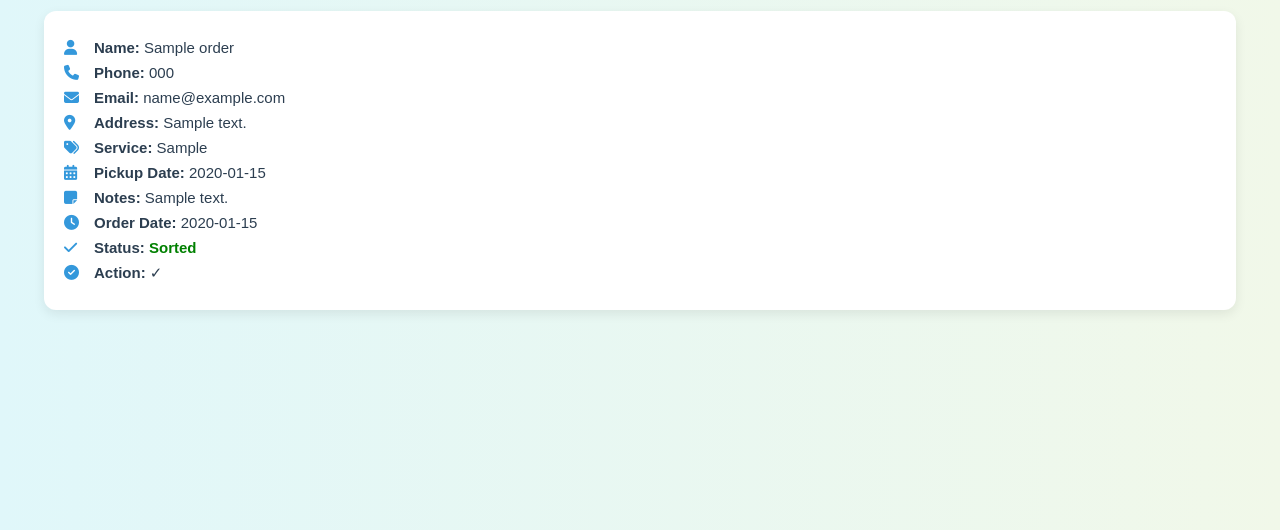
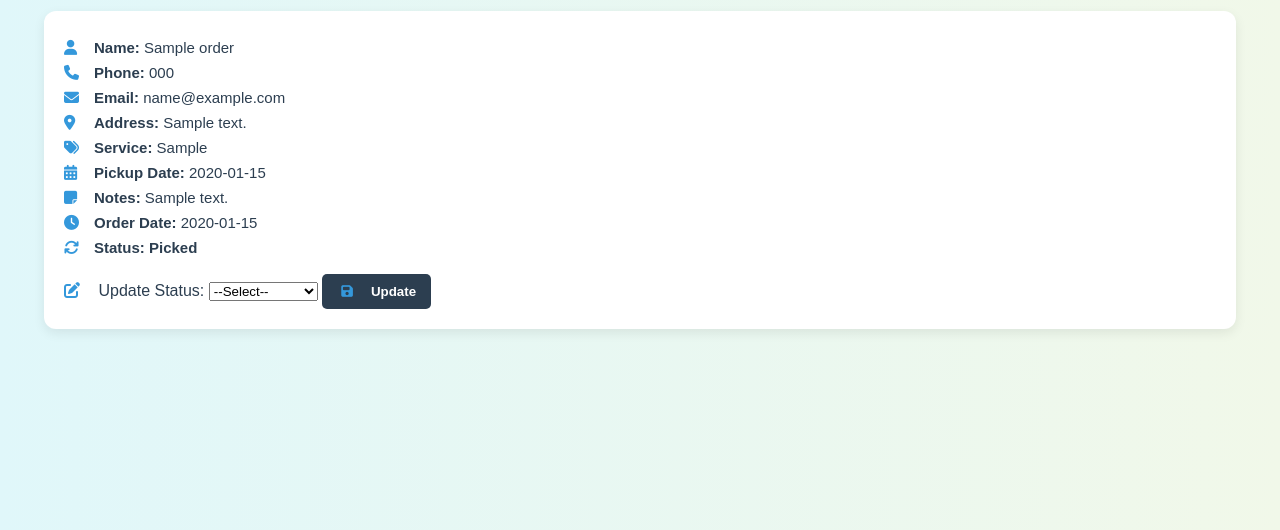
Before and after one commit to munir-moh/laundry-service, a Flask app: page /admin-dashboard in a window 1280 px wide. Shown: the part 232-762 px from the top of the page. Run offline with Flask 3, Linux system fonts and the light colour scheme; the visitor is signed in with stand-in values (Sample User, id 1); tables that the repository leaves empty hold one stand-in row (values such as "Sample post").

Commit message:
Add order status management: introduce status field in Order model, update order status in admin dashboard, and enhance order confirmation and my orders pages with improved status display and user feedback.

```diff
--- a/app.py
+++ b/app.py
@@ -32,6 +32,7 @@ class Order(db.Model):
     order_date = db.Column(db.String(100))
     sorted_status = db.Column(db.String(10), default="No")
     cancelled = db.Column(db.Boolean, default=False)
+    status = db.Column(db.String(50), default="Pending")
 
 with app.app_context():
     db.create_all()
@@ -169,13 +170,14 @@ def finalize_order():
         flash('Order placed successfully.', 'success')
     else:
         flash('Order not finalized (expired or invalid).', 'error')
-    return render_template('confirm_order.html', redirect=True)
+    return render_template('confirm_order.html')  # no redirect here
+
 
 @app.route('/cancel-order', methods=['POST'])
 def cancel_order():
     session.pop('pending_order', None)
     flash('Order cancelled.', 'error')
-    return render_template('confirm_order.html', redirect=True)
+    return render_template('confirm_order.html')  # no redirect here
 
 @app.route('/my-orders')
 def my_orders():
@@ -208,12 +210,32 @@ def admin_dashboard():
         return redirect(url_for('admin_login'))
 
     if request.method == 'POST':
-        order = Order.query.get(request.form.get('order_id'))
+        order_id = request.form.get('order_id')
+        new_status = request.form.get('status')
+        order = Order.query.get(order_id)
         if order:
-            order.sorted_status = "Yes"
+            order.status = new_status
             db.session.commit()
+            flash('Order status updated successfully.', 'success')
+
     orders = Order.query.filter_by(cancelled=False).all()
     return render_template('admin_dashboard.html', orders=orders)
+
+@app.route('/update-status/<int:order_id>', methods=['POST'])
+def update_status(order_id):
+    if not session.get('is_admin'):
+        return redirect(url_for('admin_login'))
+
+    new_status = request.form.get('status')
+    order = Order.query.get(order_id)
+
+    if order and new_status:
+        order.status = new_status
+        db.session.commit()
+    else:
+        flash('Failed to update status.', 'error')
+
+    return redirect(url_for('admin_dashboard'))
 
 @app.route('/admin/registered_users')
 def view_users():
--- a/templates/admin_dashboard.html
+++ b/templates/admin_dashboard.html
@@ -157,7 +157,7 @@
         </a>
     </div>
 
-    <h2 style="margin: 0; text-align: center; ">Admin Dashboard</h2>
+    <h2 style="margin: 0; text-align: center;">Admin Dashboard</h2>
 
     <div class="filter-container">
         <input type="text" id="orderFilter" placeholder="Search by name, phone, service, date, or status...">
@@ -178,18 +178,24 @@
         {% if order.cancelled %}
             <p><i class="fa fa-ban"></i><span class="label">Status:</span> <span class="cancelled">Cancelled</span></p>
             <p><i class="fa fa-circle-xmark"></i><span class="label">Action:</span> <span class="cancelled">N/A</span></p>
-            {% elif order.sorted_status == 'Yes' %}
-                <p><i class="fa fa-check"></i><span class="label">Status:</span> <span class="sorted">Sorted</span></p>
-                <p><i class="fa fa-check-circle"></i><span class="label">Action:</span> <span>✓</span></p>
         {% else %}
-                <p><i class="fa fa-times"></i><span class="label">Status:</span> <span class="unsorted">Unsorted</span></p>
-                <form method="POST" action="{{ url_for('admin_dashboard') }}">
-                    <input type="hidden" name="order_id" value="{{ order.id }}">
-                    <button type="submit"><i class="fa fa-check"></i> Mark as Sorted</button>
+            <p><i class="fa fa-sync"></i><span class="label">Status:</span> <strong>{{ order.status }}</strong></p>
+            <form method="POST" action="{{ url_for('update_status', order_id=order.id) }}">
+                <label for="status"><i class="fa fa-edit"></i> Update Status:</label>
+                <select name="status" required>
+                    <option value="">--Select--</option>
+                    <option value="Acknowledged">Acknowledged</option>
+                    <option value="Picked">Picked</option>
+                    <option value="In Progress">In Progress</option>
+                    <option value="Finished">Finished</option>
+                    <option value="Delivered">Delivered</option>
+                </select>
+                <button type="submit"><i class="fa fa-save"></i> Update</button>
             </form>
         {% endif %}
     </div>
     {% endfor %}
+
     {% else %}
         <p style="text-align: center;">No orders submitted yet.</p>
     {% endif %}
```
Also changed, not shown: templates/confirm_order.html (+42 -44 lines), templates/my_orders.html (+28 -1 lines). Lines whose indentation alone changed are shown as unchanged.
